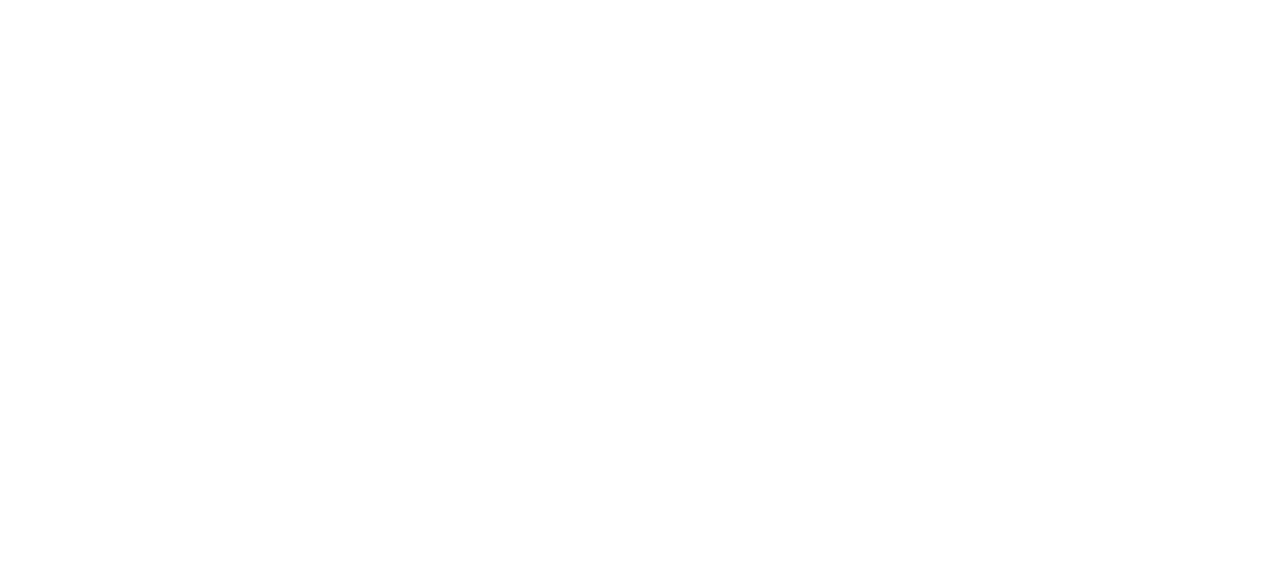
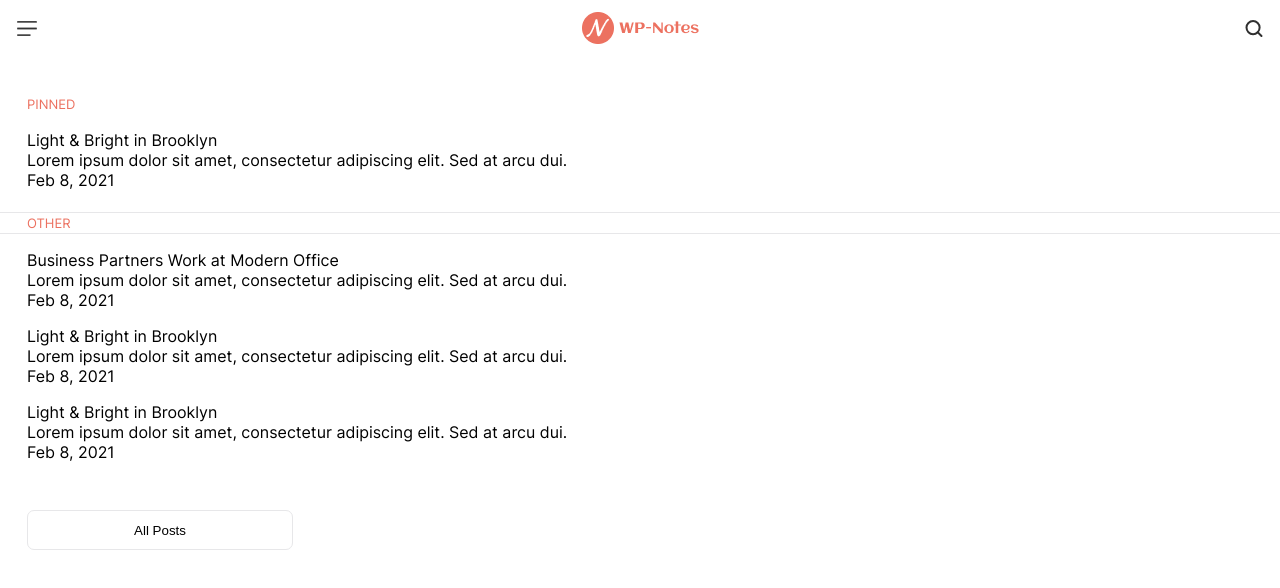
Before and after one commit to IlyaMak/next-js-layouts, a Next.js app: page /wp-notes in a window 1280 px wide. Shown: the top 588 px of the page. Built offline with nearby package versions, Linux system fonts and the light colour scheme.

Commit message:
Add header and body section. Add short-article component and realize it

```diff
--- /dev/null
+++ b/src/app/wp-notes/components/short-article.jsx
@@ -0,0 +1,21 @@
+import styles from "./short-article.module.css";
+import cnCommon from "../../modules/classname";
+
+const cn = cnCommon.bind(null, styles);
+
+export default function ShortArticle({ shortArticle }) {
+  return (
+    <div className={styles.article}>
+      <div className={cn("article__header", "row")}>
+        {shortArticle["header"]}
+      </div>
+      <div
+        className={cn("article__description", "article__content-text", "row")}>
+        {shortArticle["description"]}
+      </div>
+      <div className={cn("article__datetime", "article__content-text", "row")}>
+        {shortArticle["datetime"]}
+      </div>
+    </div>
+  );
+}
--- /dev/null
+++ b/src/app/wp-notes/components/short-article.module.css
@@ -0,0 +1,26 @@
+.article {
+  margin-top: 16px;
+
+  &__header {
+    color: #303030;
+  }
+
+  &__description {
+    margin-top: 3px;
+  }
+
+  &__content-text {
+    color: #898989;
+    font-size: 13px;
+    line-height: 20px;
+  }
+
+  &__datetime {
+    margin-top: 16px;
+  }
+}
+
+.row {
+      margin-left: 27px;
+      margin-right: 27px;
+    }
--- a/src/app/wp-notes/page.jsx
+++ b/src/app/wp-notes/page.jsx
@@ -1,15 +1,110 @@
+/* eslint-disable @next/next/no-img-element */
 import styles from "./page.module.css";
+import cnCommon from "../modules/classname";
+import ShortArticle from "./components/short-article";
 
 export const metadata = {
   title: "WP Notes",
 };
 
+const cn = cnCommon.bind(null, styles);
+
 const Notes = () => {
+  const otherArticles = [
+    {
+      header: "Business Partners Work at Modern Office",
+      description:
+        "Lorem ipsum dolor sit amet, consectetur adipiscing elit. Sed at arcu dui. ",
+      datetime: "Feb 8, 2021",
+    },
+    {
+      header: "Light & Bright in Brooklyn",
+      description:
+        "Lorem ipsum dolor sit amet, consectetur adipiscing elit. Sed at arcu dui. ",
+      datetime: "Feb 8, 2021",
+    },
+    {
+      header: "Light & Bright in Brooklyn",
+      description:
+        "Lorem ipsum dolor sit amet, consectetur adipiscing elit. Sed at arcu dui. ",
+      datetime: "Feb 8, 2021",
+    },
+  ];
+
   return (
     <div className={styles.main}>
-      <div className={styles.header}></div>
+      <div className={styles.header}>
+        <img
+          className={styles["menu-icon"]}
+          src="/assets-wp-notes/images/Menu.svg"
+          alt="Menu icon"
+        />
+        <img src="/assets-wp-notes/images/Logo.png" alt="Logo icon" />
+        <img
+          className={styles["search-icon-mobile"]}
+          src="/assets-wp-notes/images/search-mobile.svg"
+          alt="Search icon"
+        />
+        <div className={styles["search-container"]}>
+          <input
+            className={styles["input-search"]}
+            type="text"
+            placeholder="Search"
+          />
+          <img
+            className={styles["search-icon"]}
+            src="/assets-wp-notes/images/search.svg"
+            alt="Search icon"
+          />
+        </div>
+        <div className={styles.menu}>
+          <div className={styles["menu__item"]}>Blog</div>
+          <div className={styles["menu__item"]}>Portfolio</div>
+          <div className={styles["menu__item"]}>Contact</div>
+        </div>
+      </div>
       <div className={styles["main-section"]}>
-        <div className={styles.body}></div>
+        <div className={styles.body}>
+          <div className={cn("header-additional-info", "row")}>PINNED</div>
+          <div className={cn("article", "article--pinned")}>
+            <div className={cn("article__header", "row")}>
+              Light & Bright in Brooklyn
+            </div>
+            <div
+              className={cn(
+                "article__description",
+                "article__content-text",
+                "row"
+              )}>
+              Lorem ipsum dolor sit amet, consectetur adipiscing elit. Sed at
+              arcu dui.
+            </div>
+            <div
+              className={cn(
+                "article__datetime",
+                "article__content-text",
+                "row"
+              )}>
+              Feb 8, 2021
+            </div>
+          </div>
+          <div className={styles["other-header-section"]}>
+            <div className={styles["horizontal-line"]}></div>
+            <div
+              className={cn(
+                "header-additional-info",
+                "header-additional-info--other",
+                "row"
+              )}>
+              OTHER
+            </div>
+            <div className={styles["horizontal-line"]}></div>
+          </div>
+          {otherArticles.map((shortArticle, shortArticleIndex) => (
+            <ShortArticle key={shortArticleIndex} shortArticle={shortArticle} />
+          ))}
+          <button className={cn("button-all-posts", "row")}>All Posts</button>
+        </div>
         <div className={styles.footer}></div>
       </div>
     </div>
--- a/src/app/wp-notes/page.module.css
+++ b/src/app/wp-notes/page.module.css
@@ -1,4 +1,141 @@
+@font-face {
+  font-family: "Inter";
+  src: url("/assets-wp-notes/fonts/Inter-VariableFont_slnt\,wght.ttf");
+}
+
+@custom-media --xl (min-width: 1280px);
+
 .main {
+  font-family: "Inter";
+
   .header {
+    display: flex;
+    justify-content: space-between;
+    margin: 12px 16px 0 16px;
+
+    @media (--xl) {
+      flex-direction: column;
+      align-items: start;
+      background-color: #f6f6f6;
+      margin: 40px 0 0 24px;
+
+      .menu-icon {
+        display: none;
+      }
+    }
+
+    .search-icon-mobile {
+      @media (--xl) {
+        display: none;
+      }
+    }
+
+    .search-container {
+      display: none;
+
+      @media (--xl) {
+        position: relative;
+        display: flex;
+        align-items: center;
+        margin-top: 42px;
+      }
+
+      .input-search {
+        border: 0;
+        border-radius: 7px;
+        width: 176px;
+        height: 34px;
+        font-size: 13px;
+        line-height: 20px;
+        color: #898989;
+        padding-left: 32px;
+      }
+
+      .search-icon {
+        position: absolute;
+        left: 0;
+        margin-left: 8px;
+      }
+    }
+
+    .menu {
+      display: none;
+
+      @media (--xl) {
+        display: block;
+        margin-top: 39px;
+        color: #898989;
+        line-height: 27px;
+      }
+
+      &__item {
+        margin-top: 11px;
+      }
+    }
+  }
+
+  .body {
+    margin-top: 49px;
+
+    .header-additional-info {
+      color: #ec7160;
+      line-height: 20px;
+      font-size: 13px;
+
+      &--other {
+        margin-top: 9px;
+        margin-bottom: 9px;
+      }
+    }
+
+    .article {
+      margin-top: 16px;
+
+      &--pinned {
+        margin-top: 12px;
+      }
+
+      &__header {
+        color: #303030;
+      }
+
+      &__description {
+        margin-top: 3px;
+      }
+
+      &__content-text {
+        color: #898989;
+        font-size: 13px;
+        line-height: 20px;
+      }
+
+      &__datetime {
+        margin-top: 16px;
+      }
+    }
+
+    .row {
+      margin-left: 27px;
+      margin-right: 27px;
+    }
+
+    .other-header-section {
+      margin-top: 22px;
+
+      .horizontal-line {
+        width: 100%;
+        height: 1px;
+        background: #e7e7e9;
+      }
+    }
+
+    .button-all-posts {
+      width: 266px;
+      height: 40px;
+      border: 1px solid #e7e7e9;
+      background-color: #fff;
+      border-radius: 7px;
+      margin-top: 48px;
+    }
   }
 }
```
Also changed, not shown: public/assets-wp-notes/fonts/Inter-VariableFont_slnt,wght.ttf (added).
